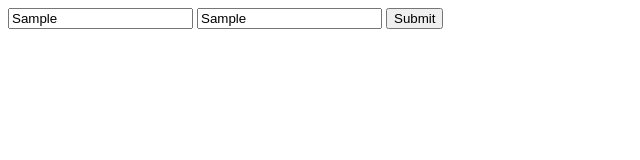
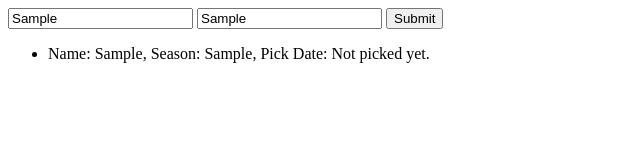
Before and after one commit to mjvalade/veggie-box, a plain HTML site: page index.html in a window 1280 px wide. Both pictures are taken after typing "Sample", "Sample" into the empty fields and a click on the button "Submit". Shown: the whole page, without its empty margins (0-640 px from the left). Drawn offline with Linux system fonts and the light colour scheme.

Commit message:
render veggies on page

```diff
--- a/index.html
+++ b/index.html
@@ -11,6 +11,7 @@
         <input class="veggie-season" placeholder="Veggie Season"/>
         <button type="submit" class="submit-button">Submit</button>
       </div>
+      <ul class="veggie-list"></ul>
     </div>
   </body>
   <script src="jquery.js" charset="utf-8"></script>
--- a/src/box.js
+++ b/src/box.js
@@ -1,14 +1,23 @@
 var $veggieName = $('.veggie-name');
 var $veggieSeason = $('.veggie-season');
 var $submitButton = $('.submit-button');
+var $veggieList = $('.veggie-list');
 
 $submitButton.on('click', function () {
   var options = { name: $veggieName.val(), season: $veggieSeason.val() };
   garden.veggies.push(new Veggie(options));
+  garden.render();
 });
 
 var garden = {
-  veggies: []
+  veggies: [],
+  render: function () {
+    $veggieList.empty();
+    var htmlVeggies = this.veggies.map(function(veggie, index) {
+      return `<li id="veggie-${index}">Name: ${veggie.name}, Season: ${veggie.season}, Pick Date: ${veggie.pickDate || "Not picked yet."}</li>`;
+    });
+    $veggieList.append(htmlVeggies);
+  }
 };
 
 function Veggie (options) {
```
